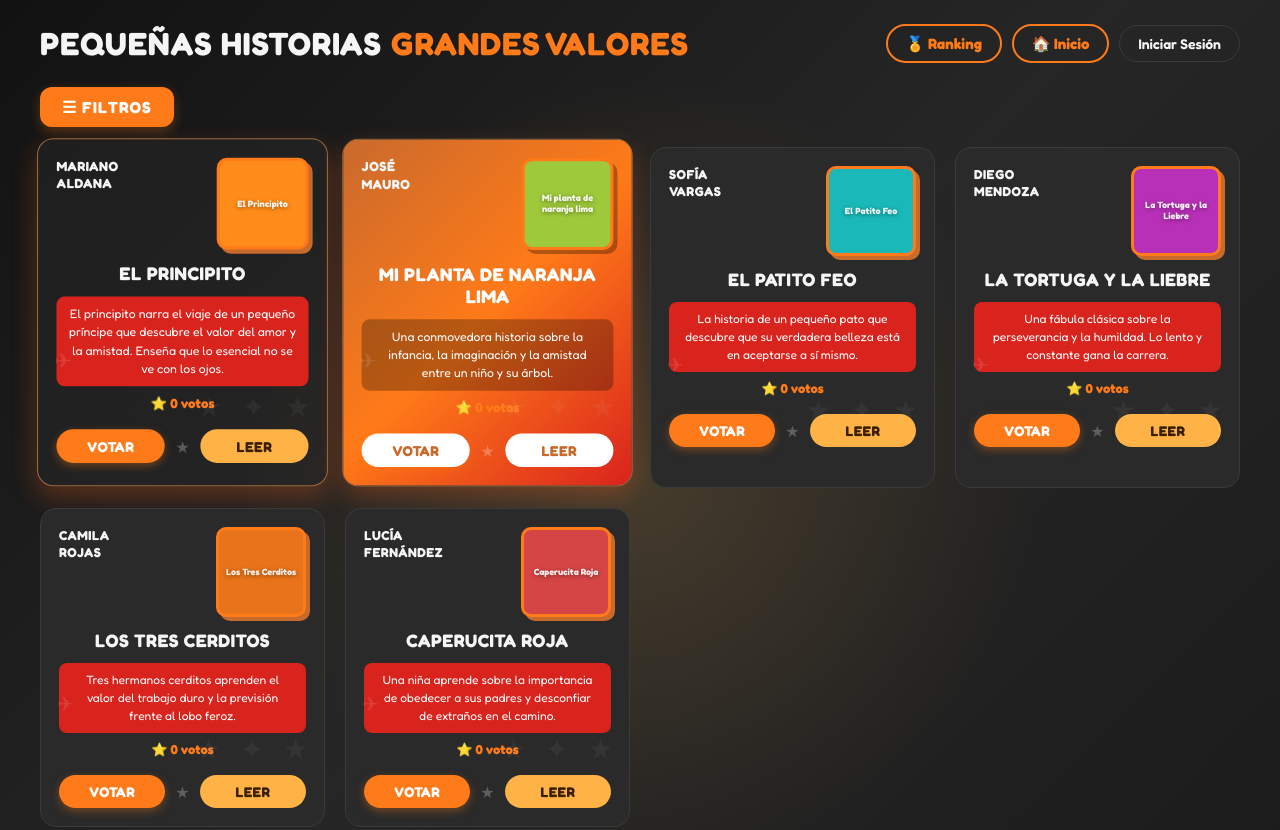
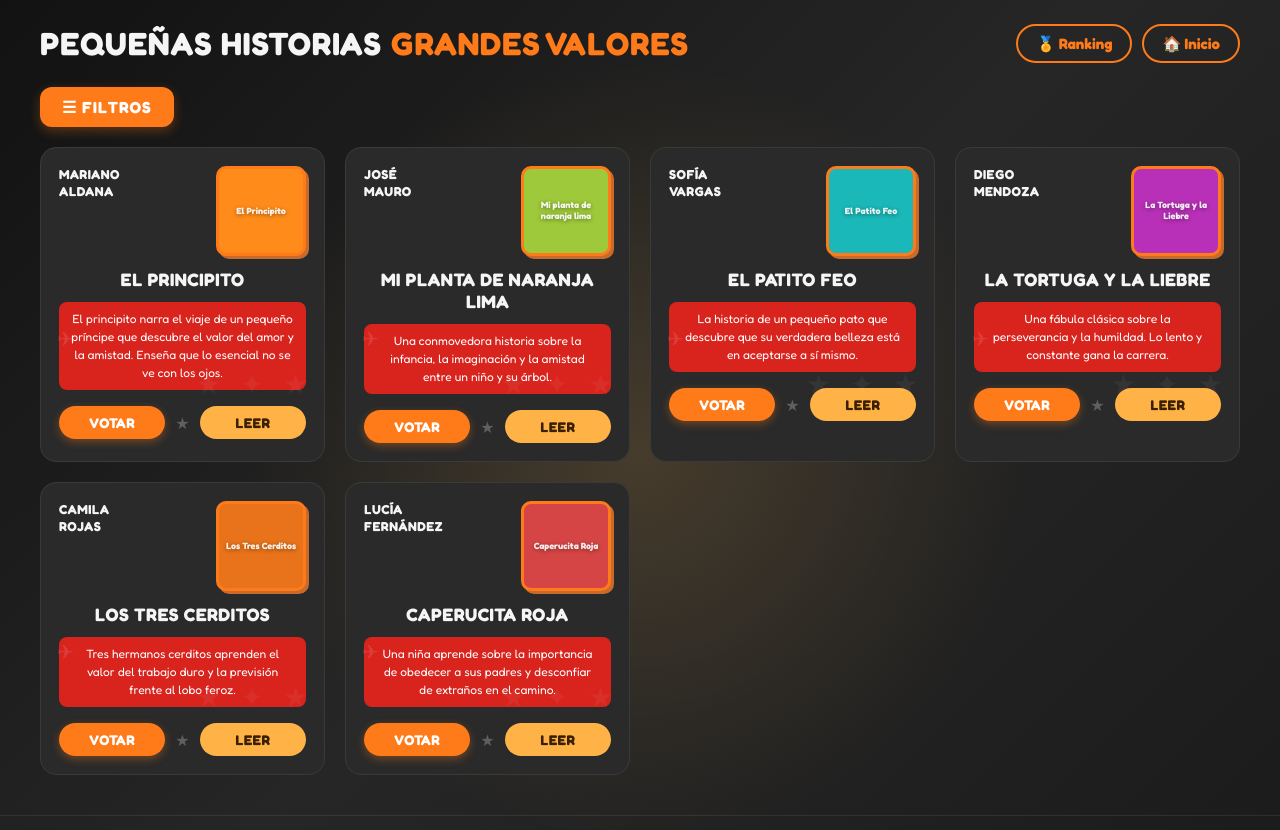
Before and after one commit to MJ-s18/CuentaCuentos, a website: page views/catalogo.html in a window 1280 px wide. Shown: the top 830 px of the page. Drawn offline with nearby package versions, Linux system fonts and the light colour scheme; no server answers.

Commit message:
Clean up catalogo.html by removing unused code
Removed unused code and comments related to vote subscription and rendering.

```diff
--- a/views/catalogo.html
+++ b/views/catalogo.html
@@ -18,8 +18,8 @@
         </h1>
         <nav style="display:flex; gap:10px; align-items:center;">
             <a href="../views/ranking.html" class="btn-nav-page">🏅 Ranking</a>
+            <!-- <button class="btn-avatar" aria-label="Perfil de usuario"></button> -->
             <a href="../index.html" class="btn-nav-page">🏠 Inicio</a>
-            <div class="user-widget" id="user-widget"></div>
         </nav>
     </header>
 
@@ -151,23 +151,13 @@
         // ── Init ──
         (async () => {
             loadState();
-
             const session = await checkSession();
             renderUserWidget(session);
-
             await loadStories();
             populateColegioFilter();
             renderGallery();
-            checkAutoOpen();
-
-            // ── Tiempo real: si alguien vota en otra pestaña/dispositivo,
-            //    los contadores y bloqueos de "Votar" se actualizan solos ──
-            subscribeToVotes(() => {
-                renderGallery();
-            });
+            checkAutoOpen();   // ← abre cuento si venimos del ranking
         })();
-
-        window.addEventListener('beforeunload', unsubscribeFromVotes);
 
         // ── Filtros ──
         const btnFiltros = document.getElementById('btnFiltros');
@@ -252,7 +242,6 @@
                 <span class="card-deco">✈</span>
                 <h2 class="card-titulo">${s.title}</h2>
                 <p class="card-desc">${s.desc}</p>
-                <p class="card-votos">⭐ ${s.votes} voto${s.votes === 1 ? '' : 's'}</p>
                 <div class="card-btns">
                     <button class="${votarClass}" onclick="tryVote(${s.id})">${votarLabel}</button>
                     <span class="deco-star">★</span>
@@ -260,9 +249,6 @@
                 </div>
             </article>`;
             }).join('');
-
-            attachHoverEffects('gridCatalogo');
-            startAutoRotation('gridCatalogo');
         }
     </script>
 
```
